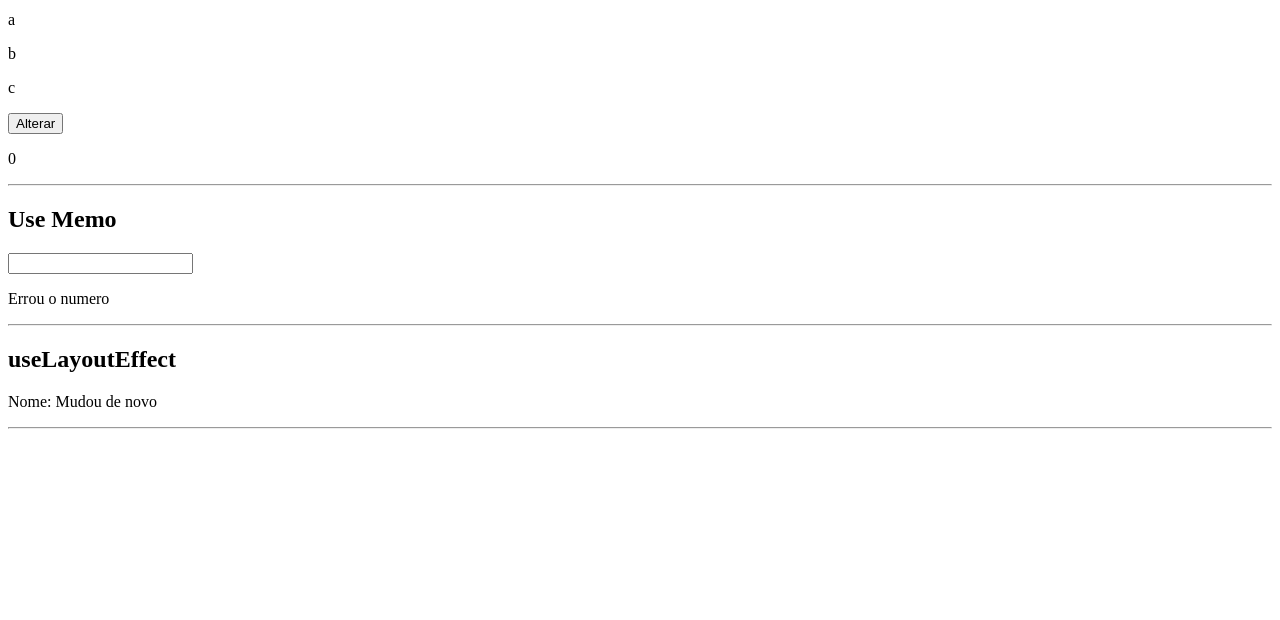
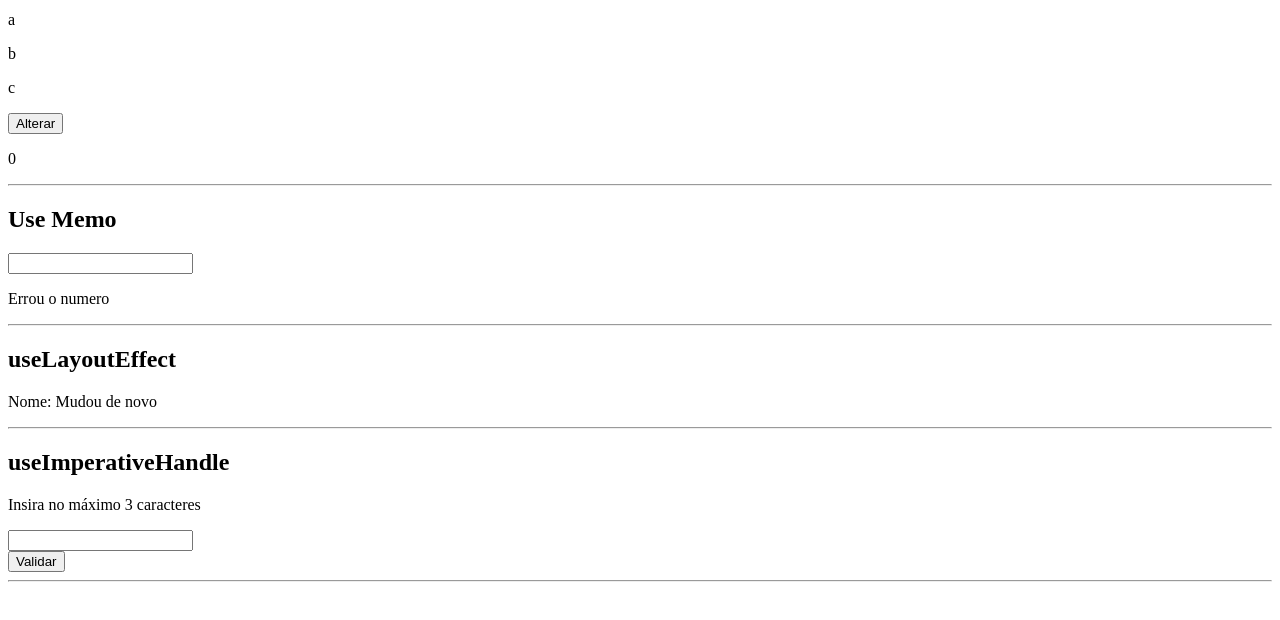
Before and after one commit to henriquefantin/praticas-react, a React (Vite) app in the folder react_hooks/: page / in a window 1280 px wide. Shown: the part 1340-1960 px from the top of the page. Built offline with nearby package versions, Linux system fonts and the light colour scheme.

Commit message:
feat(useImperativeHandle): add example useImperativeHandle and forwardRef

```diff
--- /dev/null
+++ b/react_hooks/src/components/HookUseImperativeHandle.jsx
@@ -0,0 +1,18 @@
+import { useRef } from 'react';
+
+import SomeComponent from './SomeComponent';
+
+const HookUseImperativeHandle = () => {
+    const componentRef = useRef();
+
+    return (
+        <div>
+            <h2>useImperativeHandle</h2>
+            <SomeComponent ref={componentRef} />
+            <button onClick={() => componentRef.current.validate()}>Validar</button>
+            <hr />
+        </div>
+    )
+}
+
+export default HookUseImperativeHandle
--- /dev/null
+++ b/react_hooks/src/components/SomeComponent.jsx
@@ -0,0 +1,24 @@
+import { forwardRef, useRef, useImperativeHandle } from 'react'
+
+
+const SomeComponent = forwardRef((props, ref) => {
+  const localInputRef = useRef();
+
+  useImperativeHandle(ref, () => {
+    return {
+      validate: () => {
+        if (localInputRef.current.value.length > 3) {
+          localInputRef.current.value = ""
+        }
+      }
+    }
+  })
+
+  return <div>
+    <p>Insira no máximo 3 caracteres</p>
+    <input type="text" ref={localInputRef} />
+  </div>
+
+});
+
+export default SomeComponent
--- a/react_hooks/src/pages/Home.jsx
+++ b/react_hooks/src/pages/Home.jsx
@@ -5,6 +5,7 @@
 import HookUseCallback from "../components/HookUseCallback";
 import HookUseMemo from "../components/HookUseMemo";
 import HookUseLayoutEffect from "../components/HookUseLayoutEffect";
+import HookUseImperativeHandle from "../components/HookUseImperativeHandle";
 
 // useContext
 import { useContext } from "react";
@@ -25,6 +26,7 @@
             <HookUseCallback />
             <HookUseMemo />
             <HookUseLayoutEffect />
+            <HookUseImperativeHandle />
         </div>
     )
 }
```
